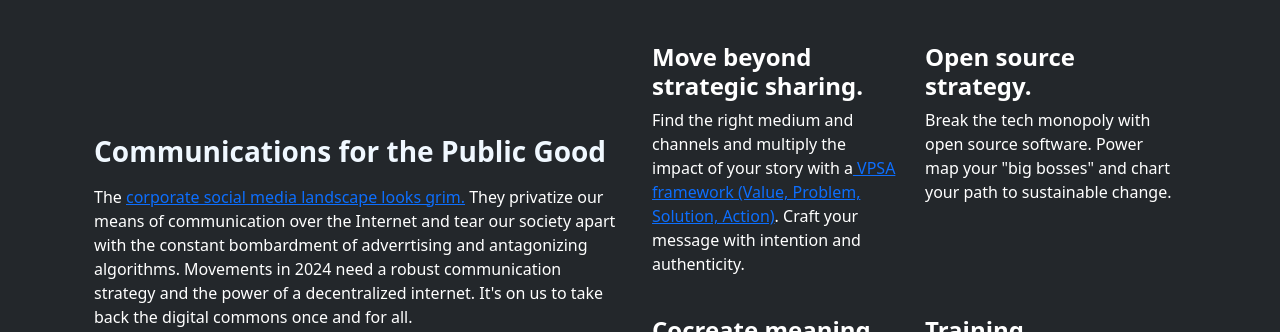
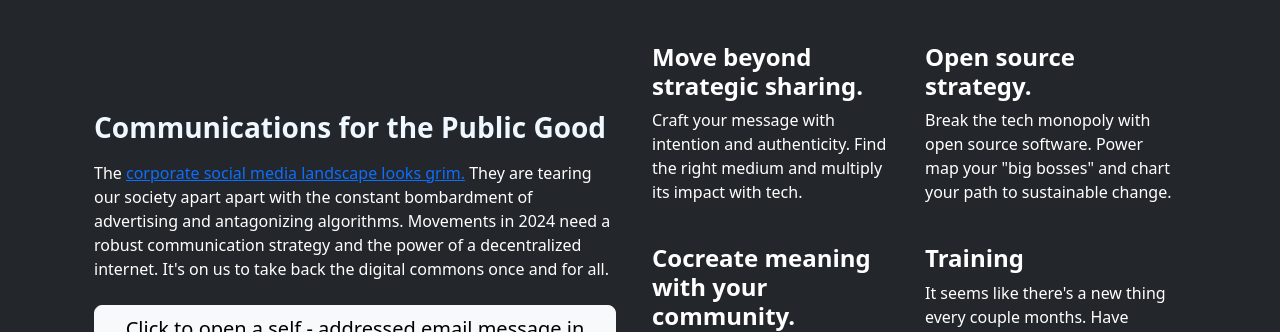
Before and after one commit to miggymofongo/asteroid, a plain HTML site: page index.html in a window 1280 px wide. Shown: the part 620-952 px from the top of the page. Drawn offline with nearby package versions, Linux system fonts and the light colour scheme; a script that the page names is missing; a web font is replaced by a local one.

Commit message:
fixed grammer errors scattered throughout

```diff
--- a/index.html
+++ b/index.html
@@ -235,7 +235,7 @@ font-weight:400;
               <a class="nav-link active" aria-current="page" href="#">Home</a>
             </li>
             <li class="nav-item dropdown">
-              <a class="nav-link" href="https://migs.uber.space/">About</a>
+              <a class="nav-link" href="https://migs.uber.space/about.html">About</a>
 
               </li>
 
@@ -333,8 +333,8 @@ font-weight:400;
         <p style="color: rgb(255, 255, 255);">The <a
            href="https://migs.uber.space/blog/corporate-social-media-is-killing-us">
            corporate social media landscape looks grim.</a>
-          They privatize our means of communication over the Internet and tear our society
-          apart with the constant bombardment of adverrtising and antagonizing algorithms.
+          They are tearing our society apart apart with the constant
+          bombardment of advertising and antagonizing algorithms.
           Movements in 2024 need a robust communication strategy and the power of a
           decentralized internet. It's on us to take back the digital commons once and for all.
           </a></p>
@@ -395,11 +395,8 @@ font-weight:400;
 
           <h4 class="fw-semibold mb-0" style="color: rgb(255, 255, 255);">Move beyond strategic sharing.</h4>
           <p style="color: rgb(255, 255, 255);">
-          Find the right medium and channels and multiply
-          the impact of your story with a<a href="https://opportunityagenda.org/our-tools/vpsa/">
-            VPSA framework (Value, Problem, Solution, Action)</a>.
-          Craft your message with intention and authenticity.
-          </p>
+          Craft your message with intention and authenticity. Find
+           the right medium and multiply its impact with tech.
         </div>
 
         <div class="d-flex flex-column gap-2">
```
Also changed, not shown: about.html (+4 -4 lines).
